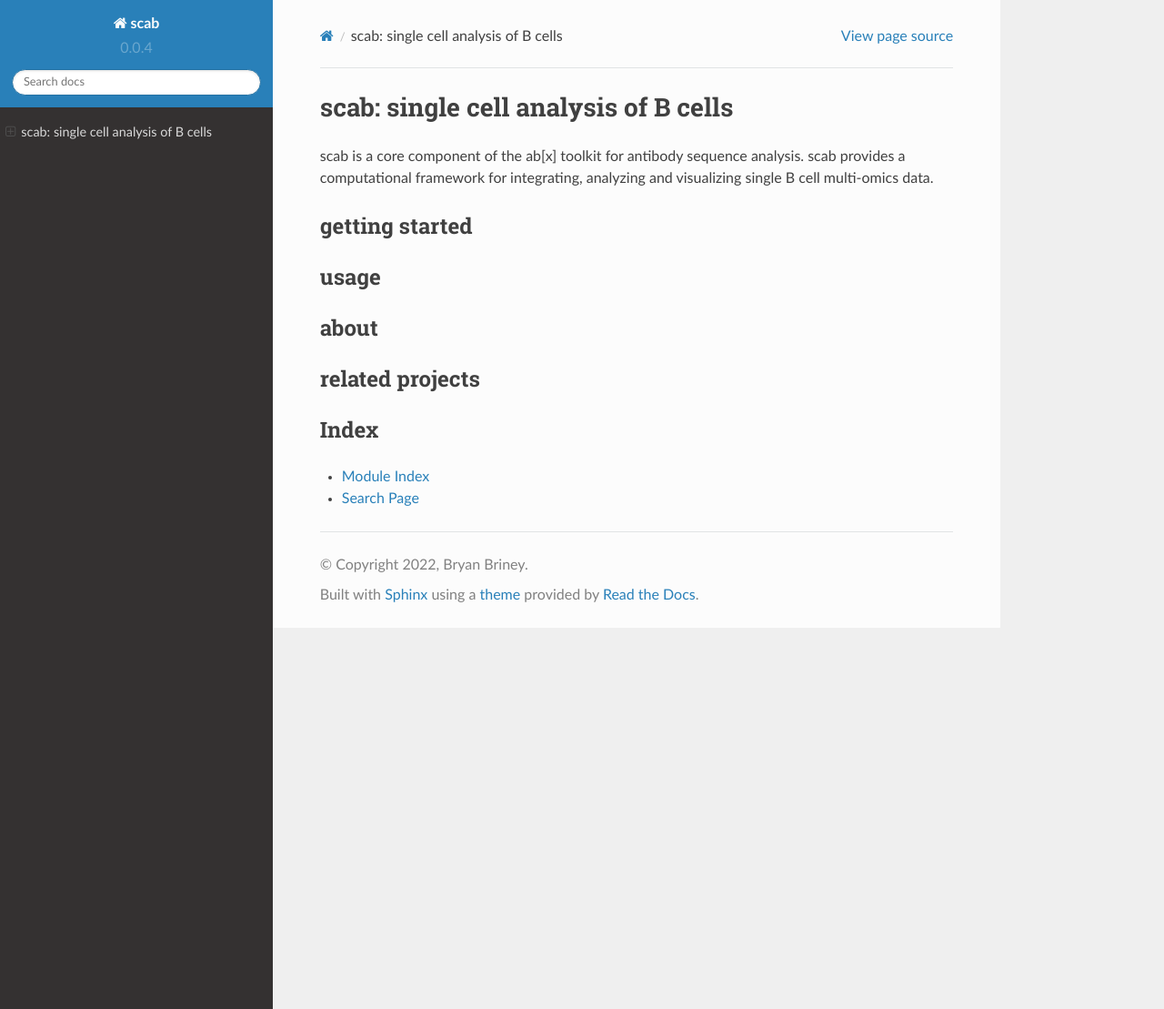
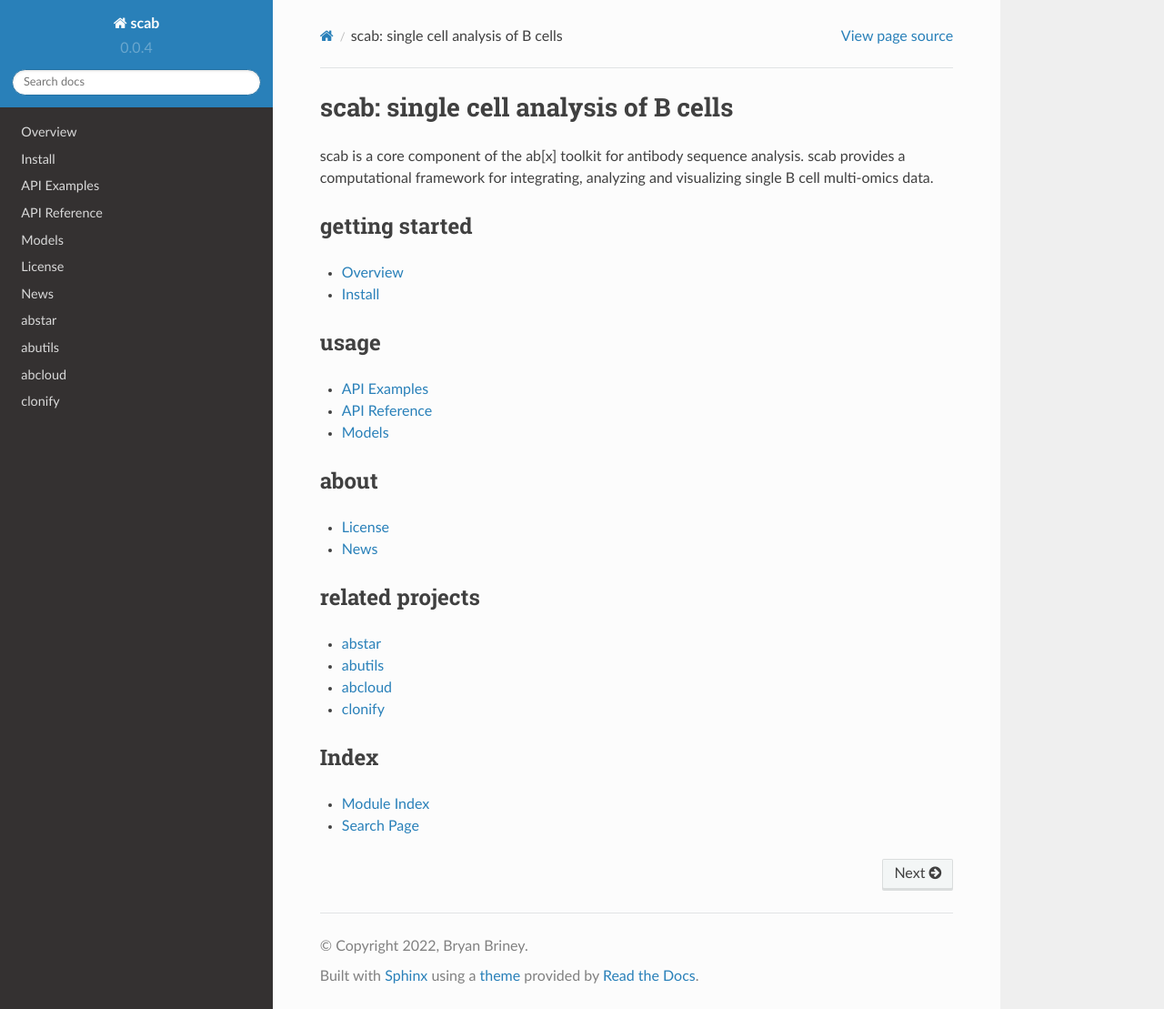
Before and after one commit to brineylab/scab, a Sphinx documentation site: the page built from docs/source/index.rst, in a window 1280 px wide and 1109 px high. Shown: the whole window at 91% size. Built offline with Sphinx 7.4.7 and the Read the Docs theme 2.0.0, drawn with Linux system fonts in a browser that asks for light colours; some of the changed lines change nothing that is shown.

Commit message:
update docs

```diff
--- a/docs/source/conf.py
+++ b/docs/source/conf.py
@@ -38,7 +38,8 @@ if os.environ.get('READTHEDOCS', None) == 'True':
                     'mnemonic', 'natsort', 'prettytable', 'python-Levenshtein', 'Levenshtein', 'scanorama',
                     'scipy', 'scipy.signal', 'scipy.cluster', 'scipy.cluster.hierarchy',
                     'statsmodels', 'statsmodels.api',
-                    'scrublet', 'scvelo', 'seaborn', 'umap-learn',
+                    'scrublet', 'scvelo', 'seaborn', 'umap-learn', 'Bio',
+                    'abstar.core', 'abstar.core.abstar', 'abstar.preprocess',
                     'abutils.utils', 'abutils.core', 'abutils.core.sequence', 'abutils.core.pair',
                     'abutils.utils.alignment', 'abutils.utils.color',
                     'abutils.utils.cluster', 'abutils.utils.utilities',
--- a/docs/source/index.rst
+++ b/docs/source/index.rst
@@ -14,7 +14,6 @@ getting started
 
 .. toctree::
    :maxdepth: 1
-   .. :caption: getting started
 
    overview
    installation
@@ -25,7 +24,6 @@ usage
 
 .. toctree::
    :maxdepth: 1
-   .. :caption: usage
 
    api_examples
    api
@@ -37,7 +35,6 @@ about
 
 .. toctree::
    :maxdepth: 1
-   .. :caption: about
 
    license
    news
@@ -48,7 +45,6 @@ related projects
 
 .. toctree::
    :maxdepth: 1
-   .. :caption: related projects
 
    abstar <https://github.com/briney/abstar>
    abutils <https://github.com/briney/abutils>
```
